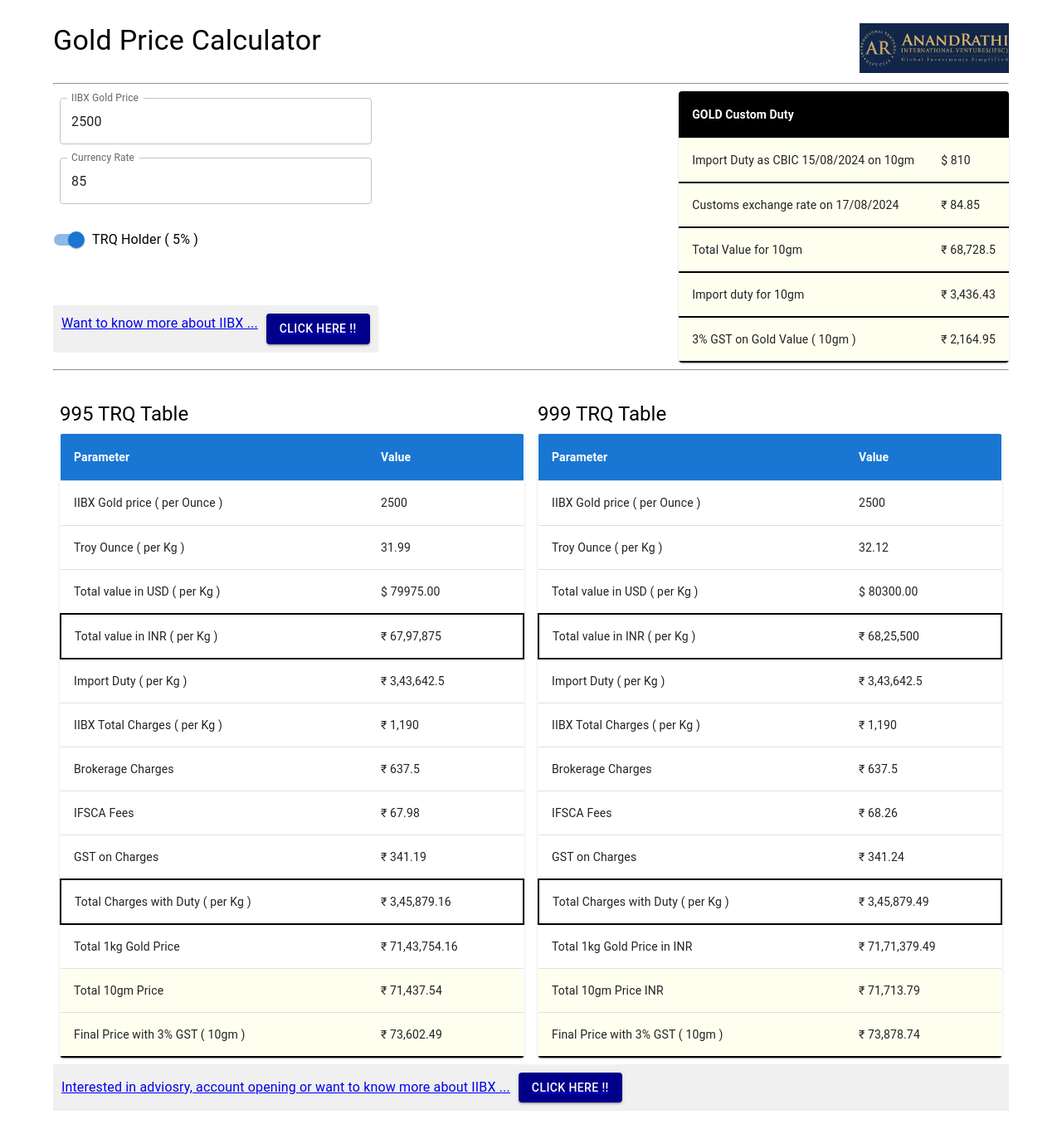
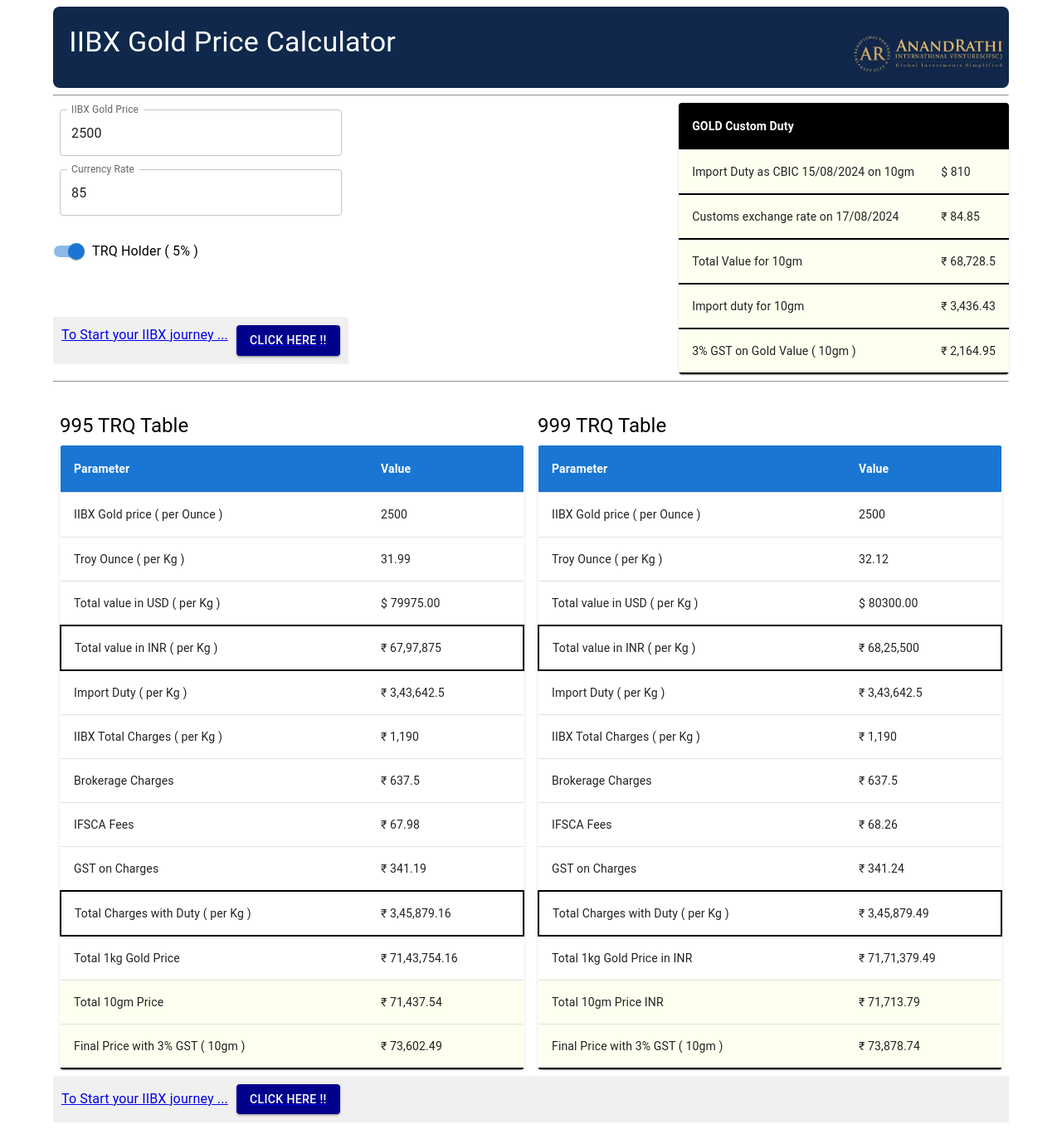
Before and after one commit to SSV0726/RATHI, a Next.js app: page / in a window 1280 px wide. Shown: the whole page at 83% size. Built offline with nearby package versions, Linux system fonts and the light colour scheme.

Commit message:
name change "

```diff
--- a/src/app/page.js
+++ b/src/app/page.js
@@ -105,18 +105,22 @@
 
   return (
     <Container>
+
+      <Box sx={{ backgroundColor: '#0f284b', color: 'white', padding: '2px', borderRadius: '8px' }}>
         <br/>
+
         <Box display="flex" justifyContent="space-between">
-        <Typography variant="h4" gutterBottom>Gold Price Calculator</Typography>
+          <Typography variant="h4" gutterBottom> &nbsp; IIBX Gold Price Calculator</Typography>
           <Link href="https://www.anandrathigiftcity.com" passHref>
             <Image
               src={logo}
               alt="Anand Rathi"
               width={180}
               height={60}
-            style={{ cursor: 'pointer' }} // Add cursor pointer for better UX
+              style={{ cursor: 'pointer',  padding: '5px', }} // Add cursor pointer for better UX
             />
           </Link>
+        </Box>
       </Box>
 
       <hr></hr>
@@ -160,7 +164,7 @@
               <Link href="https://www.anandrathigiftcity.com/contact-us.php" passHref>
                 <Box display="flex"   justifyContent="space-between"  sx={{ cursor: 'pointer', textDecoration: 'none', flexGrow: 1 }}>
                   <Typography variant="body1">
-                    Want to know more about IIBX ...
+                    To Start your IIBX journey ...
                   </Typography>
                   <Button
                     variant="contained"
@@ -420,7 +424,7 @@
         <Link href="https://www.anandrathigiftcity.com/contact-us.php" passHref>
           <Box display="flex" alignItems="center" sx={{ cursor: 'pointer', textDecoration: 'none', flexGrow: 1 }}>
             <Typography variant="body1">
-              Interested in adviosry, account opening or want to know more about IIBX ...
+              To Start your IIBX journey ...
             </Typography>
             <Button
               variant="contained"
```
Lines whose indentation alone changed are shown as unchanged.
